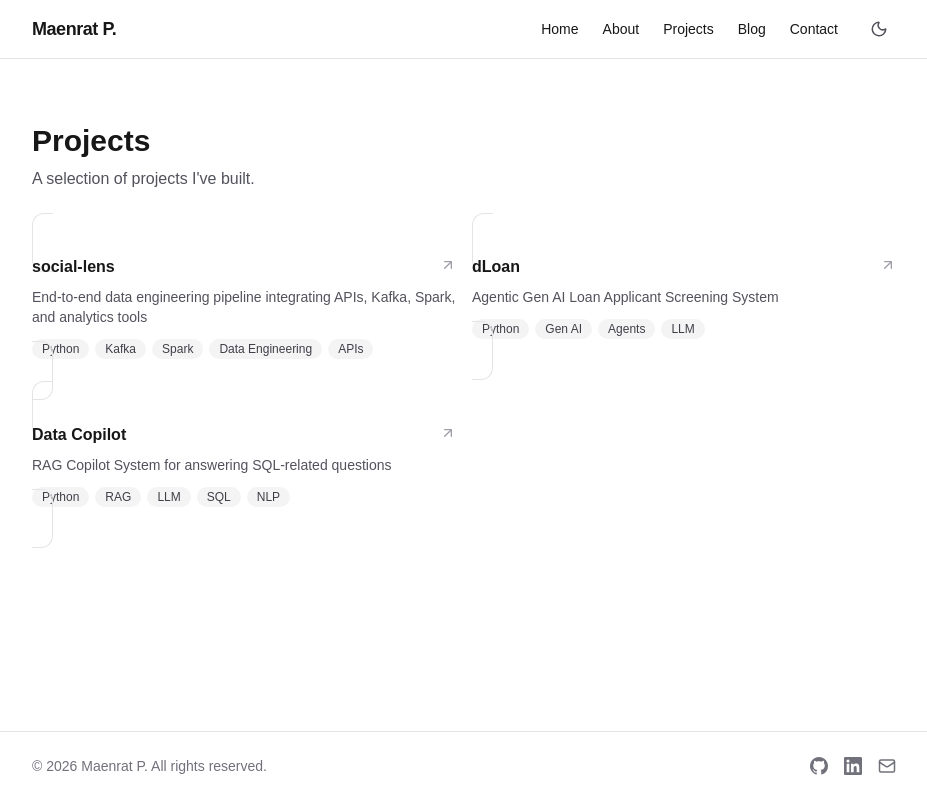
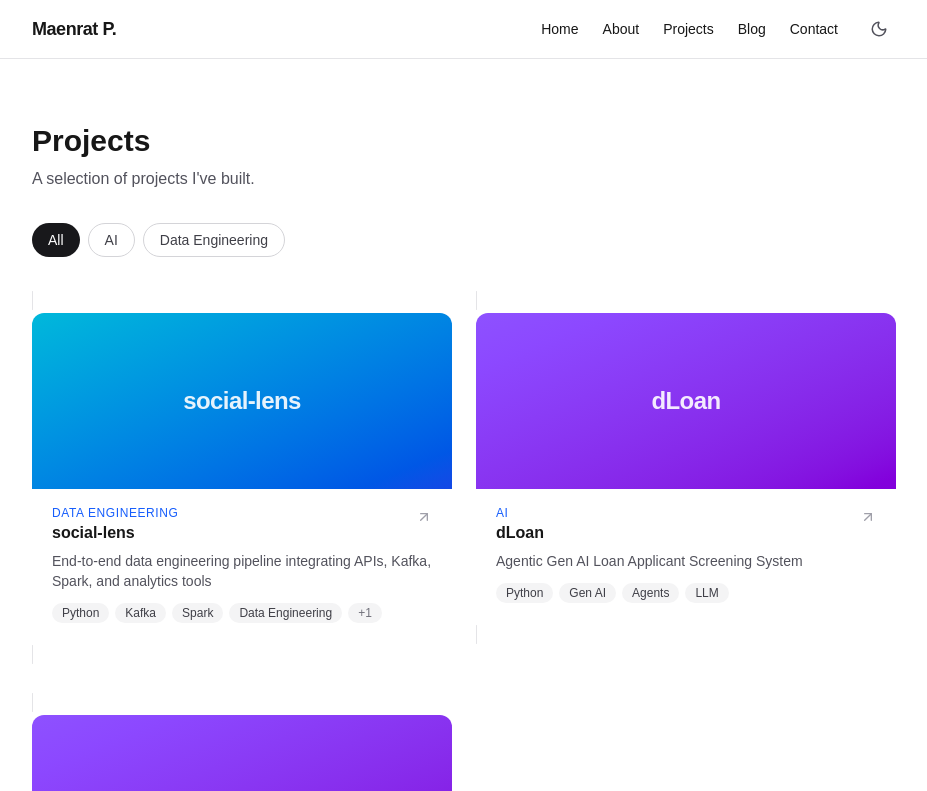
Before and after one commit to Supmanzz555/Portfolio, a Next.js app: page /projects in a window 1280 px wide. Shown: the top 791 px of the page, without its empty margins (176-1103 px from the left). Built offline with nearby package versions, Linux system fonts and the light colour scheme.

Commit message:
Add project images, category filters, and demo link support

```diff
--- a/content/projects/data-copilot.md
+++ b/content/projects/data-copilot.md
@@ -4,6 +4,7 @@ description: "RAG Copilot System for answering SQL-related questions"
 tech: ["Python", "RAG", "LLM", "SQL", "NLP"]
 github: "https://github.com/Supmanzz555/Data_Copilot"
 featured: true
+category: AI
 ---
 
 ## Overview
--- a/content/projects/dloan.md
+++ b/content/projects/dloan.md
@@ -4,6 +4,7 @@ description: "Agentic Gen AI Loan Applicant Screening System"
 tech: ["Python", "Gen AI", "Agents", "LLM"]
 github: "https://github.com/Supmanzz555/dLoan"
 featured: true
+category: AI
 ---
 
 ## Overview
--- a/content/projects/social-lens.md
+++ b/content/projects/social-lens.md
@@ -4,6 +4,7 @@ description: "End-to-end data engineering pipeline integrating APIs, Kafka, Spar
 tech: ["Python", "Kafka", "Spark", "Data Engineering", "APIs"]
 github: "https://github.com/Supmanzz555/social-lens"
 featured: true
+category: Data Engineering
 ---
 
 ## Overview
--- a/src/app/projects/[slug]/page.tsx
+++ b/src/app/projects/[slug]/page.tsx
@@ -1,6 +1,7 @@
 import Link from "next/link"
-import { ArrowLeft } from "lucide-react"
+import { ArrowLeft, ExternalLink } from "lucide-react"
 import GitHubIcon from "@/components/GitHubIcon"
+import ProjectImage from "@/components/ProjectImage"
 import Markdown from "react-markdown"
 import { getAllProjects, getProjectBySlug } from "@/lib/content"
 import { notFound } from "next/navigation"
@@ -41,12 +42,22 @@ export default async function ProjectPage({
       <div className="mx-auto max-w-2xl px-4 py-16">
         <Link
           href="/projects"
-          className="mb-8 flex items-center gap-1.5 text-sm text-zinc-600 hover:text-zinc-900 dark:text-zinc-400 dark:hover:text-zinc-100"
+          className="mb-6 flex items-center gap-1.5 text-sm text-zinc-600 hover:text-zinc-900 dark:text-zinc-400 dark:hover:text-zinc-100"
         >
           <ArrowLeft size={14} />
           Back to projects
         </Link>
 
+        <div className="overflow-hidden rounded-xl border border-zinc-200 dark:border-zinc-800">
+          <ProjectImage title={frontmatter.title} category={frontmatter.category} />
+        </div>
+
+        <div className="mt-6">
+          {frontmatter.category && (
+            <p className="text-xs font-medium uppercase tracking-wider text-blue-600 dark:text-blue-400">
+              {frontmatter.category}
+            </p>
+          )}
           <h1 className="text-3xl font-bold">{frontmatter.title}</h1>
           <p className="mt-2 text-lg text-zinc-600 dark:text-zinc-400">
             {frontmatter.description}
@@ -63,15 +74,29 @@ export default async function ProjectPage({
             ))}
           </div>
 
+          <div className="mt-6 flex flex-wrap gap-3">
             <a
               href={frontmatter.github}
               target="_blank"
               rel="noopener noreferrer"
-          className="mt-6 flex w-fit items-center gap-2 rounded-full border border-zinc-300 px-4 py-2 text-sm font-medium transition-colors hover:bg-zinc-100 dark:border-zinc-700 dark:hover:bg-zinc-800"
+              className="flex items-center gap-2 rounded-full border border-zinc-300 px-4 py-2 text-sm font-medium transition-colors hover:bg-zinc-100 dark:border-zinc-700 dark:hover:bg-zinc-800"
             >
               <GitHubIcon size={16} />
               View on GitHub
             </a>
+            {frontmatter.demo && (
+              <a
+                href={frontmatter.demo}
+                target="_blank"
+                rel="noopener noreferrer"
+                className="flex items-center gap-2 rounded-full bg-zinc-900 px-4 py-2 text-sm font-medium text-white transition-colors hover:bg-zinc-700 dark:bg-zinc-100 dark:text-zinc-900 dark:hover:bg-zinc-300"
+              >
+                <ExternalLink size={16} />
+                Live Demo
+              </a>
+            )}
+          </div>
+        </div>
 
         <div className="prose prose-zinc mt-10 max-w-none dark:prose-invert">
           <Markdown>{content}</Markdown>
--- /dev/null
+++ b/src/app/projects/client.tsx
@@ -0,0 +1,67 @@
+"use client"
+
+import { useState, useMemo } from "react"
+import ProjectCard from "@/components/ProjectCard"
+import { StaggerContainer, StaggerItem } from "@/components/AnimatedSection"
+import type { ProjectFrontmatter } from "@/lib/content"
+
+export default function ProjectFilter({ projects }: { projects: ProjectFrontmatter[] }) {
+  const [active, setActive] = useState<string | null>(null)
+
+  const allCategories = Array.from(
+    new Set(projects.map((p) => p.category).filter(Boolean) as string[])
+  ).sort()
+
+  const filtered = useMemo(
+    () => (active ? projects.filter((p) => p.category === active) : projects),
+    [active, projects]
+  )
+
+  return (
+    <>
+      {allCategories.length > 0 && (
+        <div className="mb-8 flex flex-wrap gap-2">
+          <button
+            onClick={() => setActive(null)}
+            className={`rounded-full px-4 py-1.5 text-sm font-medium transition-colors ${
+              !active
+                ? "bg-zinc-900 text-white dark:bg-zinc-100 dark:text-zinc-900"
+                : "border border-zinc-300 bg-white text-zinc-700 hover:bg-zinc-100 dark:border-zinc-700 dark:bg-zinc-950 dark:text-zinc-300 dark:hover:bg-zinc-800"
+            }`}
+          >
+            All
+          </button>
+          {allCategories.map((cat) => (
+            <button
+              key={cat}
+              onClick={() => setActive(cat)}
+              className={`rounded-full px-4 py-1.5 text-sm font-medium transition-colors ${
+                active === cat
+                  ? "bg-zinc-900 text-white dark:bg-zinc-100 dark:text-zinc-900"
+                  : "border border-zinc-300 bg-white text-zinc-700 hover:bg-zinc-100 dark:border-zinc-700 dark:bg-zinc-950 dark:text-zinc-300 dark:hover:bg-zinc-800"
+              }`}
+            >
+              {cat}
+            </button>
+          ))}
+        </div>
+      )}
+
+      <StaggerContainer>
+        <div className="grid gap-6 sm:grid-cols-2">
+          {filtered.map((p) => (
+            <StaggerItem key={p.slug}>
+              <ProjectCard project={p} />
+            </StaggerItem>
+          ))}
+        </div>
+      </StaggerContainer>
+
+      {filtered.length === 0 && (
+        <p className="py-12 text-center text-zinc-500">
+          No projects in this category yet.
+        </p>
+      )}
+    </>
+  )
+}
--- a/src/app/projects/page.tsx
+++ b/src/app/projects/page.tsx
@@ -1,6 +1,6 @@
-import ProjectCard from "@/components/ProjectCard"
 import { getAllProjects } from "@/lib/content"
-import { FadeInUp, StaggerContainer, StaggerItem } from "@/components/AnimatedSection"
+import { FadeInUp } from "@/components/AnimatedSection"
+import ProjectFilter from "./client"
 
 export default function Projects() {
   const projects = getAllProjects()
@@ -9,19 +9,11 @@ export default function Projects() {
     <FadeInUp>
       <div className="mx-auto max-w-4xl px-4 py-16">
         <h1 className="mb-2 text-3xl font-bold">Projects</h1>
-        <p className="mb-10 text-zinc-600 dark:text-zinc-400">
+        <p className="mb-8 text-zinc-600 dark:text-zinc-400">
           A selection of projects I&apos;ve built.
         </p>
 
-        <StaggerContainer>
-          <div className="grid gap-4 sm:grid-cols-2">
-            {projects.map((p) => (
-              <StaggerItem key={p.slug}>
-                <ProjectCard project={p} />
-              </StaggerItem>
-            ))}
-          </div>
-        </StaggerContainer>
+        <ProjectFilter projects={projects} />
       </div>
     </FadeInUp>
   )
--- a/src/components/ProjectCard.tsx
+++ b/src/components/ProjectCard.tsx
@@ -1,23 +1,35 @@
 import Link from "next/link"
 import { ArrowUpRight } from "lucide-react"
+import ProjectImage from "./ProjectImage"
 import type { ProjectFrontmatter } from "@/lib/content"
 
 export default function ProjectCard({ project }: { project: ProjectFrontmatter }) {
   return (
     <Link
       href={`/projects/${project.slug}`}
-      className="group rounded-xl border border-zinc-200 p-5 transition-colors hover:border-zinc-400 dark:border-zinc-800 dark:hover:border-zinc-600"
+      className="group overflow-hidden rounded-xl border border-zinc-200 transition-colors hover:border-zinc-400 dark:border-zinc-800 dark:hover:border-zinc-600"
     >
+      <ProjectImage title={project.title} category={project.category} />
+      <div className="p-5 pt-4">
         <div className="flex items-start justify-between">
+          <div>
+            {project.category && (
+              <p className="text-xs font-medium uppercase tracking-wider text-blue-600 dark:text-blue-400">
+                {project.category}
+              </p>
+            )}
             <h3 className="font-semibold">{project.title}</h3>
+          </div>
           <ArrowUpRight
             size={16}
-          className="mt-0.5 shrink-0 text-zinc-400 transition-transform group-hover:-translate-y-0.5 group-hover:translate-x-0.5"
+            className="mt-1 shrink-0 text-zinc-400 transition-transform group-hover:-translate-y-0.5 group-hover:translate-x-0.5"
           />
         </div>
-      <p className="mt-2 text-sm text-zinc-600 dark:text-zinc-400">{project.description}</p>
+        <p className="mt-1.5 text-sm text-zinc-600 dark:text-zinc-400">
+          {project.description}
+        </p>
         <div className="mt-3 flex flex-wrap gap-1.5">
-        {project.tech.map((t) => (
+          {project.tech.slice(0, 4).map((t) => (
             <span
               key={t}
               className="rounded-full bg-zinc-100 px-2.5 py-0.5 text-xs text-zinc-700 dark:bg-zinc-800 dark:text-zinc-300"
@@ -25,6 +37,12 @@ export default function ProjectCard({ project }: { project: ProjectFrontmatter }
               {t}
             </span>
           ))}
+          {project.tech.length > 4 && (
+            <span className="rounded-full bg-zinc-100 px-2.5 py-0.5 text-xs text-zinc-500 dark:bg-zinc-800 dark:text-zinc-400">
+              +{project.tech.length - 4}
+            </span>
+          )}
+        </div>
       </div>
     </Link>
   )
--- /dev/null
+++ b/src/components/ProjectImage.tsx
@@ -0,0 +1,26 @@
+const gradients: Record<string, string> = {
+  AI: "from-violet-500 to-purple-700",
+  "Data Engineering": "from-cyan-500 to-blue-700",
+}
+
+const defaultGrad = "from-zinc-500 to-zinc-700"
+
+export default function ProjectImage({
+  title,
+  category,
+}: {
+  title: string
+  category?: string
+}) {
+  const grad = gradients[category ?? ""] ?? defaultGrad
+
+  return (
+    <div
+      className={`flex h-44 items-center justify-center rounded-t-xl bg-gradient-to-br ${grad}`}
+    >
+      <span className="text-2xl font-bold tracking-tight text-white/90">
+        {title}
+      </span>
+    </div>
+  )
+}
--- a/src/lib/content.ts
+++ b/src/lib/content.ts
@@ -10,6 +10,9 @@ export interface ProjectFrontmatter {
   github: string
   slug: string
   featured?: boolean
+  category?: string
+  image?: string
+  demo?: string
 }
 
 export interface PageFrontmatter {
```
Lines whose indentation alone changed are shown as unchanged.
